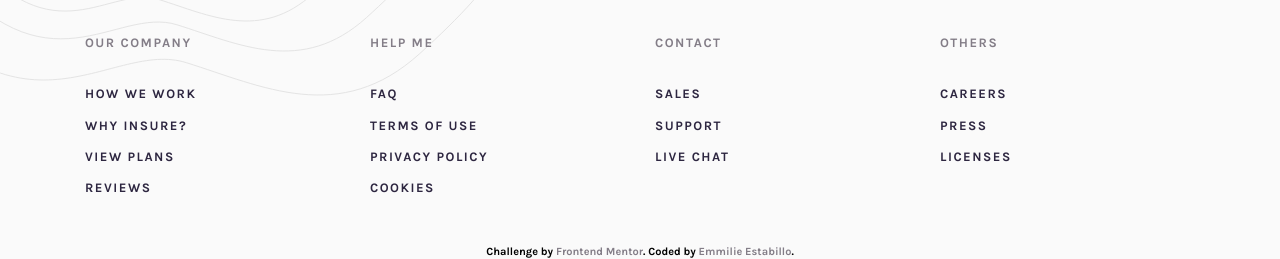
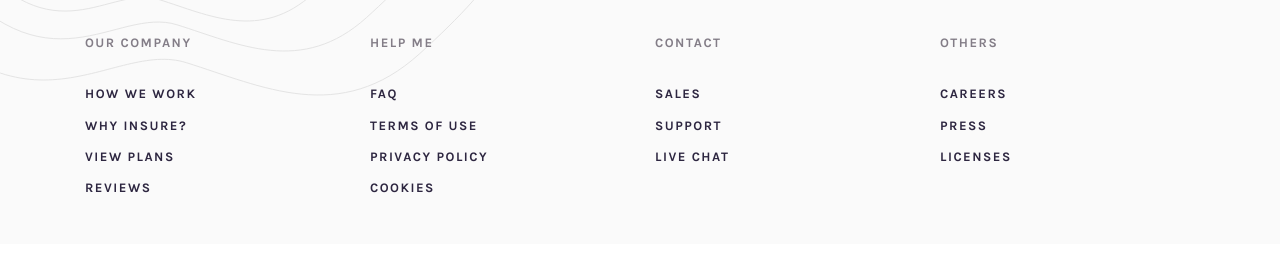
Before and after one commit to Loneastro95/Insure-Landing-Page, a website built with Vite: page index.html in a window 1280 px wide. Shown: the part 2152-2411 px from the top of the page. Built offline with nearby package versions, Linux system fonts and the light colour scheme.

Commit message:
first commit

```diff
--- a/index.html
+++ b/index.html
@@ -158,11 +158,6 @@
         </div>
       </div> <!-- footerbottom -->
     </div><!-- container -->
-    <div class="attribution">
-      Challenge by
-      <a href="https://www.frontendmentor.io?ref=challenge" target="_blank">Frontend Mentor</a>. Coded by
-      <a href="https://www.emestabillo.com/" target="_blank">Emmilie Estabillo</a>.
-    </div>
   </footer>
 </body>
 
```
